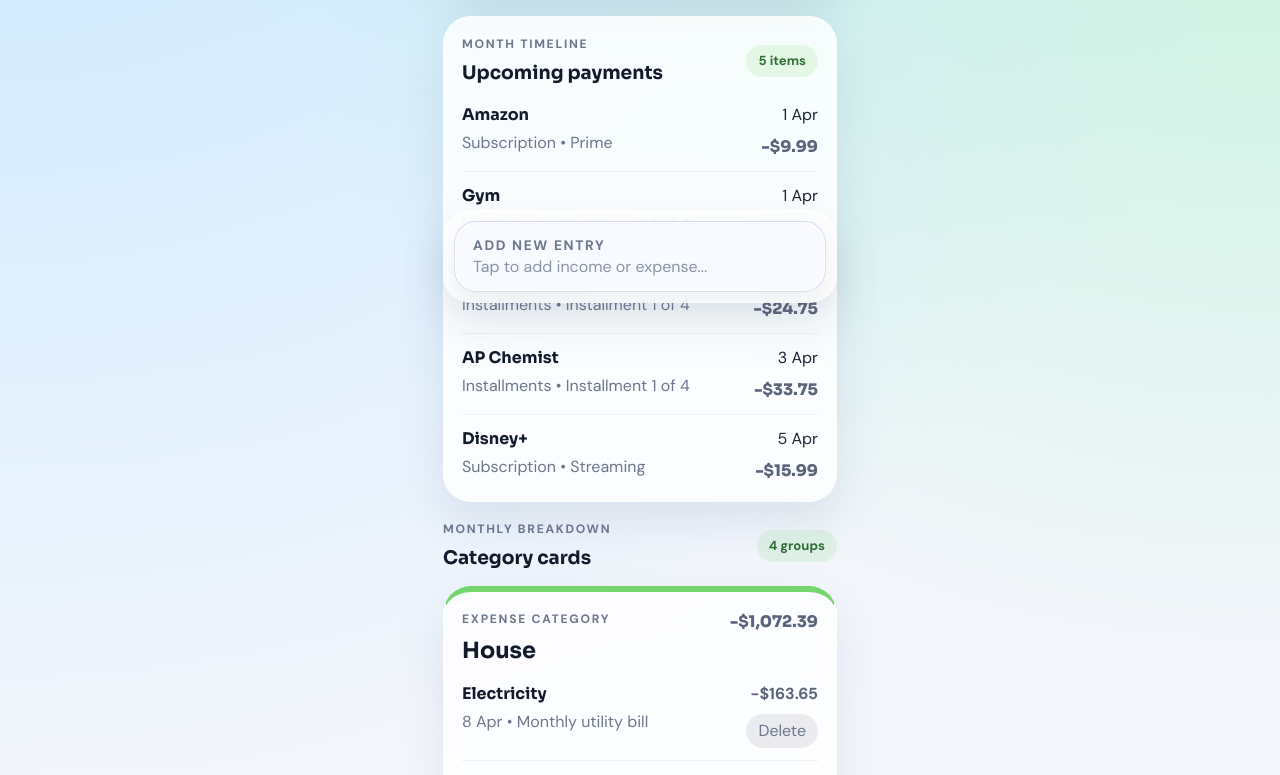
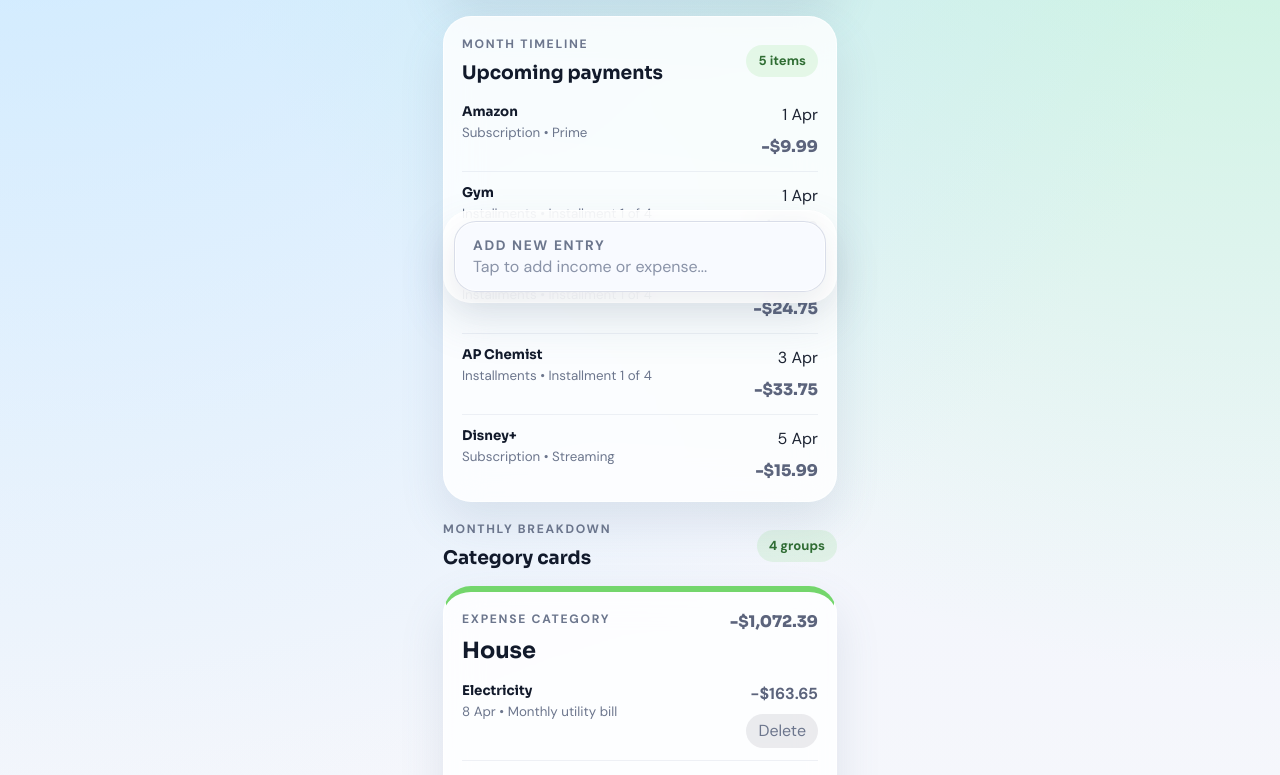
Before and after one commit to pheduarte/mybills-react, a React (Vite) app: page / in a window 1280 px wide. Shown: the part 485-1260 px from the top of the page. Built offline with nearby package versions, Linux system fonts and the light colour scheme.

Commit message:
Add transaction editing and recurring expense functionality

```diff
--- a/src/App.css
+++ b/src/App.css
@@ -386,6 +386,38 @@
   text-align: right;
 }
 
+.transaction-row__content {
+  flex: 1;
+  min-width: 0;
+  padding: 0;
+  border: 0;
+  background: transparent;
+  color: inherit;
+  text-align: left;
+}
+
+.transaction-row__content strong,
+.transaction-row__content p {
+  display: block;
+}
+
+.checkbox-row {
+  display: flex;
+  align-items: center;
+  gap: 10px;
+  font-size: 0.95rem;
+  color: var(--text-strong);
+}
+
+.checkbox-row input {
+  width: 20px;
+  min-width: 20px;
+  height: 20px;
+  min-height: 20px;
+  margin: 0;
+  accent-color: #2f6d33;
+}
+
 /* This section holds the separate category cards. */
 .categories-section {
   display: grid;
--- a/src/App.jsx
+++ b/src/App.jsx
@@ -4,6 +4,7 @@
 // These localStorage keys let the app remember data between refreshes.
 const STORAGE_KEY = 'mybills-transactions-v1'
 const MONTH_STORAGE_KEY = 'mybills-selected-month-v1'
+const RECURRING_MONTH_COUNT = 24
 
 // These category suggestions mirror the way you already group your bills.
 const CATEGORY_SUGGESTIONS = [
@@ -246,6 +247,44 @@
   return `${monthKey}-01`
 }
 
+// This helper creates a fresh form state for either add mode or edit mode.
+function createEmptyForm(monthKey) {
+  return {
+    title: '',
+    type: 'expense',
+    amount: '',
+    date: getDefaultDateForMonth(monthKey),
+    category: 'House',
+    notes: '',
+    isRecurring: false,
+  }
+}
+
+// This helper adds months while keeping the original day when possible.
+function addMonthsToDate(dateString, monthsToAdd) {
+  const [year, month, day] = dateString.split('-').map(Number)
+  const nextMonthDate = new Date(year, month - 1 + monthsToAdd, 1)
+  const lastDayOfNextMonth = new Date(nextMonthDate.getFullYear(), nextMonthDate.getMonth() + 1, 0).getDate()
+  const safeDay = Math.min(day, lastDayOfNextMonth)
+
+  return `${nextMonthDate.getFullYear()}-${String(nextMonthDate.getMonth() + 1).padStart(2, '0')}-${String(
+    safeDay,
+  ).padStart(2, '0')}`
+}
+
+// This helper expands one recurring expense into monthly entries for the next two years.
+function createRecurringTransactions(baseTransaction) {
+  const seriesId = crypto.randomUUID()
+
+  return Array.from({ length: RECURRING_MONTH_COUNT }, (_, index) => ({
+    ...baseTransaction,
+    id: crypto.randomUUID(),
+    date: addMonthsToDate(baseTransaction.date, index),
+    seriesId,
+    recurrenceIndex: index,
+  }))
+}
+
 // This helper sorts transactions by date, then by title, to keep rendering stable.
 function sortTransactions(items) {
   return [...items].sort((left, right) => {
@@ -386,7 +425,7 @@
 }
 
 // This component renders one category card at a time.
-function CategoryCard({ group, hideAmounts, onDeleteTransaction }) {
+function CategoryCard({ group, hideAmounts, onDeleteTransaction, onEditTransaction }) {
   return (
     <article
       className={`category-card ${group.type}`}
@@ -406,13 +445,18 @@
       <div className="category-card__list">
         {group.transactions.map((transaction) => (
           <div className="transaction-row" key={transaction.id}>
-            <div>
+            <button
+              className="transaction-row__content"
+              type="button"
+              onClick={() => onEditTransaction(transaction)}
+            >
               <strong>{transaction.title}</strong>
               <p>
                 {formatShortDate(transaction.date)}
                 {transaction.notes ? ` • ${transaction.notes}` : ''}
+                {transaction.seriesId ? ' • Recurring' : ''}
               </p>
-            </div>
+            </button>
 
             <div className="transaction-row__meta">
               <span className={transaction.type === 'income' ? 'amount-positive' : 'amount-negative'}>
@@ -422,7 +466,7 @@
               <button
                 className="ghost-button"
                 type="button"
-                onClick={() => onDeleteTransaction(transaction.id)}
+                onClick={() => onDeleteTransaction(transaction)}
               >
                 Delete
               </button>
@@ -447,15 +491,11 @@
   // This state controls whether the bottom add-entry composer is open.
   const [isEntryOpen, setIsEntryOpen] = useState(false)
 
+  // This state tracks whether the bottom composer is editing an existing transaction.
+  const [editingTransactionId, setEditingTransactionId] = useState(null)
+
   // This state controls the add-transaction form inputs.
-  const [formState, setFormState] = useState(() => ({
-    title: '',
-    type: 'expense',
-    amount: '',
-    date: getDefaultDateForMonth(getInitialMonth()),
-    category: 'House',
-    notes: '',
-  }))
+  const [formState, setFormState] = useState(() => createEmptyForm(getInitialMonth()))
 
   // This effect saves transactions whenever the list changes.
   useEffect(() => {
@@ -496,6 +536,13 @@
   // This list powers the "Upcoming payments" section for the selected month.
   const upcomingTransactions = expenseTransactions.slice(0, 5)
 
+  // This helper restores the composer to its default add-entry state.
+  function resetComposer(monthKey = selectedMonth) {
+    setEditingTransactionId(null)
+    setFormState(createEmptyForm(monthKey))
+    setIsEntryOpen(false)
+  }
+
   // This handler updates form fields as the user types.
   function handleInputChange(event) {
     const { name, value } = event.target
@@ -506,6 +553,7 @@
         return {
           ...currentForm,
           type: value,
+          isRecurring: value === 'income' ? false : currentForm.isRecurring,
           category:
             value === 'income' && currentForm.category === 'House'
               ? 'Income'
@@ -522,8 +570,8 @@
     })
   }
 
-  // This handler adds a new transaction to the list.
-  function handleAddTransaction(event) {
+  // This handler either creates a new transaction or updates the one being edited.
+  function handleSaveTransaction(event) {
     event.preventDefault()
 
     const amount = Number(formState.amount)
@@ -542,24 +590,110 @@
       notes: formState.notes.trim(),
     }
 
-    setTransactions((currentTransactions) => [...currentTransactions, nextTransaction])
-    setSelectedMonth(getMonthKey(formState.date))
-    setIsEntryOpen(false)
+    const targetMonth = getMonthKey(formState.date)
 
-    // We clear only the fields that should change most often between entries.
-    setFormState((currentForm) => ({
-      ...currentForm,
-      title: '',
-      amount: '',
-      notes: '',
-    }))
+    if (editingTransactionId) {
+      setTransactions((currentTransactions) =>
+        currentTransactions.map((transaction) =>
+          transaction.id === editingTransactionId
+            ? {
+                ...transaction,
+                title: nextTransaction.title,
+                type: nextTransaction.type,
+                amount: nextTransaction.amount,
+                date: nextTransaction.date,
+                category: nextTransaction.category,
+                notes: nextTransaction.notes,
+              }
+            : transaction,
+        ),
+      )
+    } else if (formState.type === 'expense' && formState.isRecurring) {
+      setTransactions((currentTransactions) => [
+        ...currentTransactions,
+        ...createRecurringTransactions({
+          ...nextTransaction,
+          type: 'expense',
+        }),
+      ])
+    } else {
+      setTransactions((currentTransactions) => [...currentTransactions, nextTransaction])
+    }
+
+    setSelectedMonth(targetMonth)
+    resetComposer(targetMonth)
   }
 
-  // This handler deletes one transaction without disturbing the others.
-  function handleDeleteTransaction(transactionId) {
+  // This handler opens the existing composer and fills it with the selected transaction.
+  function handleEditTransaction(transaction) {
+    setEditingTransactionId(transaction.id)
+    setSelectedMonth(getMonthKey(transaction.date))
+    setFormState({
+      title: transaction.title,
+      type: transaction.type,
+      amount: String(transaction.amount),
+      date: transaction.date,
+      category: transaction.category,
+      notes: transaction.notes ?? '',
+      isRecurring: Boolean(transaction.seriesId),
+    })
+    setIsEntryOpen(true)
+  }
+
+  // This handler deletes single entries or trims a recurring series from the selected point forward.
+  function handleDeleteTransaction(transactionToDelete) {
+    if (!transactionToDelete.seriesId) {
+      setTransactions((currentTransactions) =>
+        currentTransactions.filter((transaction) => transaction.id !== transactionToDelete.id),
+      )
+
+      if (editingTransactionId === transactionToDelete.id) {
+        resetComposer(getMonthKey(transactionToDelete.date))
+      }
+
+      return
+    }
+
+    const deleteChoice = window.prompt(
+      "This is a recurring expense. Type 'one' to delete only this expense, or 'future' to delete this one and all future expenses.",
+      'one',
+    )
+
+    if (!deleteChoice) {
+      return
+    }
+
+    const normalizedChoice = deleteChoice.trim().toLowerCase()
+
+    if (normalizedChoice !== 'one' && normalizedChoice !== 'future') {
+      return
+    }
+
+    const editedTransaction = transactions.find((transaction) => transaction.id === editingTransactionId)
+
     setTransactions((currentTransactions) =>
-      currentTransactions.filter((transaction) => transaction.id !== transactionId),
+      currentTransactions.filter((transaction) => {
+        if (transaction.seriesId !== transactionToDelete.seriesId) {
+          return true
+        }
+
+        if (normalizedChoice === 'one') {
+          return transaction.id !== transactionToDelete.id
+        }
+
+        return transaction.recurrenceIndex < transactionToDelete.recurrenceIndex
+      }),
     )
+
+    if (
+      editedTransaction &&
+      editedTransaction.seriesId === transactionToDelete.seriesId &&
+      (normalizedChoice === 'one'
+        ? editedTransaction.id === transactionToDelete.id
+        : editedTransaction.recurrenceIndex >= transactionToDelete.recurrenceIndex)
+    ) {
+      resetComposer(getMonthKey(transactionToDelete.date))
+    }
   }
 
   // This handler keeps month navigation and the form date moving together.
@@ -567,10 +701,15 @@
     const nextMonth = shiftMonth(selectedMonth, step)
 
     setSelectedMonth(nextMonth)
-    setFormState((currentForm) => ({
-      ...currentForm,
-      date: getDefaultDateForMonth(nextMonth),
-    }))
+    setFormState((currentForm) =>
+      editingTransactionId
+        ? createEmptyForm(nextMonth)
+        : {
+            ...currentForm,
+            date: getDefaultDateForMonth(nextMonth),
+          },
+    )
+    setEditingTransactionId(null)
   }
 
   return (
@@ -649,13 +788,18 @@
           <div className="upcoming-list">
             {upcomingTransactions.map((transaction) => (
               <div className="upcoming-row" key={transaction.id}>
-                <div>
+                <button
+                  className="transaction-row__content"
+                  type="button"
+                  onClick={() => handleEditTransaction(transaction)}
+                >
                   <strong>{transaction.title}</strong>
                   <p>
                     {transaction.category}
                     {transaction.notes ? ` • ${transaction.notes}` : ''}
+                    {transaction.seriesId ? ' • Recurring' : ''}
                   </p>
-                </div>
+                </button>
                 <div className="upcoming-row__meta">
                   <span>{formatShortDate(transaction.date)}</span>
                   <strong className="amount-negative">-{formatCurrency(transaction.amount, hideAmounts)}</strong>
@@ -689,6 +833,7 @@
                 hideAmounts={hideAmounts}
                 key={group.category}
                 onDeleteTransaction={handleDeleteTransaction}
+                onEditTransaction={handleEditTransaction}
               />
             ))}
           </div>
@@ -711,19 +856,19 @@
           <>
             <div className="panel__title">
               <div>
-                <p className="eyebrow">Add new entry</p>
-                <h3>Income and expenses</h3>
+                <p className="eyebrow">{editingTransactionId ? 'Edit entry' : 'Add new entry'}</p>
+                <h3>{editingTransactionId ? 'Update transaction' : 'Income and expenses'}</h3>
               </div>
 
               <div className="composer-actions">
                 <span className="chip">Saved locally</span>
-                <button className="ghost-button" type="button" onClick={() => setIsEntryOpen(false)}>
+                <button className="ghost-button" type="button" onClick={() => resetComposer()}>
                   Close
                 </button>
               </div>
             </div>
 
-            <form className="transaction-form" onSubmit={handleAddTransaction}>
+            <form className="transaction-form" onSubmit={handleSaveTransaction}>
               <label>
                 Title
                 <input
@@ -793,8 +938,25 @@
                 />
               </label>
 
+              {formState.type === 'expense' && !editingTransactionId ? (
+                <label className="checkbox-row">
+                  <input
+                    checked={formState.isRecurring}
+                    name="isRecurring"
+                    type="checkbox"
+                    onChange={(event) =>
+                      setFormState((currentForm) => ({
+                        ...currentForm,
+                        isRecurring: event.target.checked,
+                      }))
+                    }
+                  />
+                  <span>Create this expense for the next months automatically</span>
+                </label>
+              ) : null}
+
               <button className="primary-button" type="submit">
-                Add transaction
+                {editingTransactionId ? 'Save changes' : 'Add transaction'}
               </button>
             </form>
           </>
```
